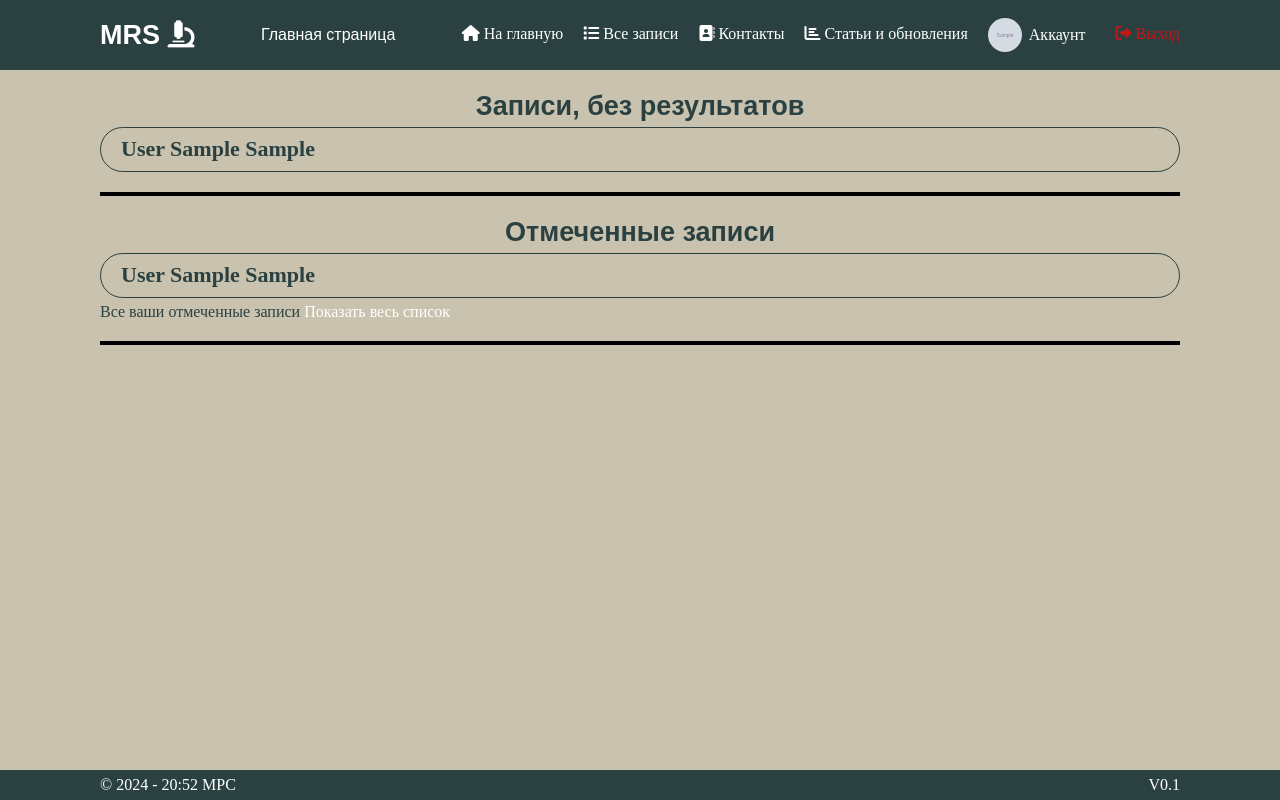
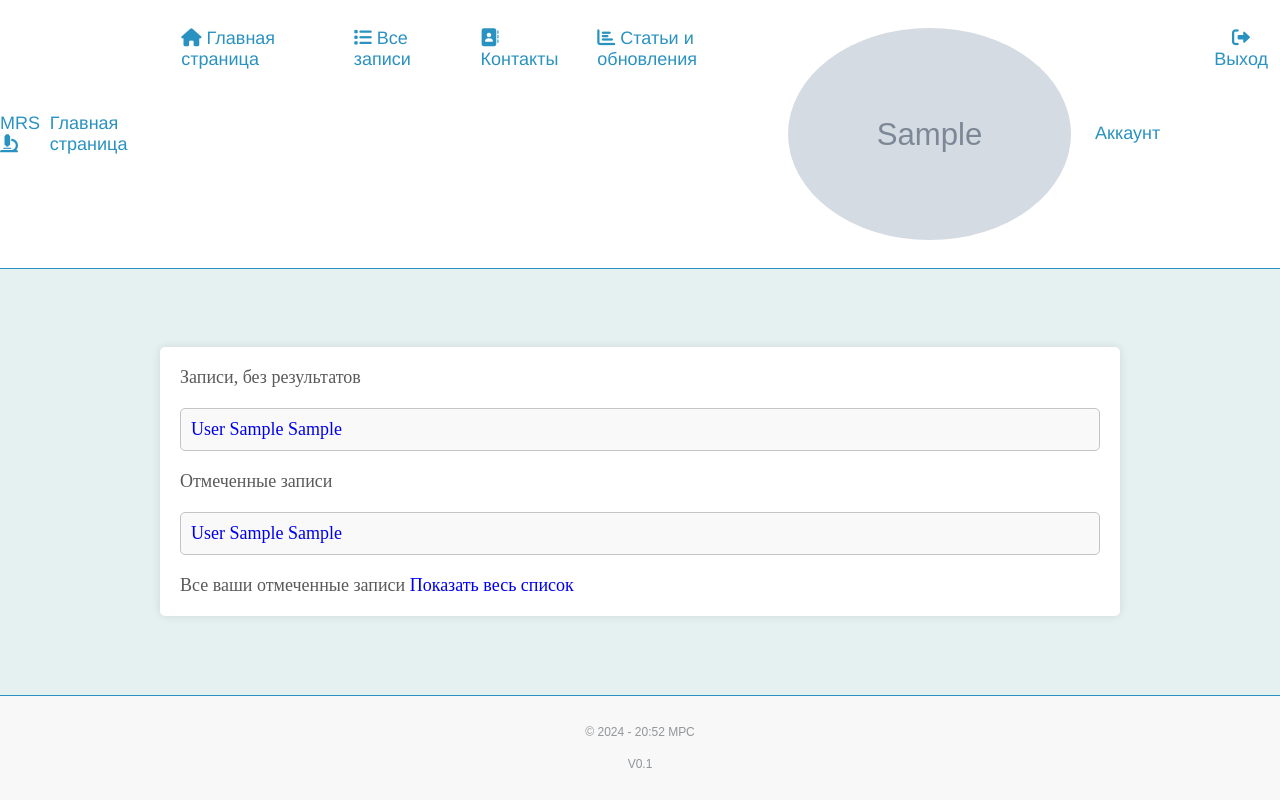
Before and after one commit to skolavsky/diplom_mrs, a Django app: page / in a window 1280 px wide. Run offline with Django 4.2, Linux system fonts and the light colour scheme; a user stored in the database is signed in; tables that the repository leaves empty hold one stand-in row (values such as "Sample post"); grey boxes marked "Sample" are stand-in pictures; some libraries are stand-ins or nearby versions.

Commit message:
updates: base/style
обновил фронт для базовой страницы, а также сделал стили(новые классы)

```diff
--- a/mrs_proj/web_handler/static/css/styles_base.css
+++ b/mrs_proj/web_handler/static/css/styles_base.css
@@ -1,208 +1,191 @@
+/* Основные стили */
+html {
+    font-size: 18px; /* базовый размер шрифта */
+}
+
+body {
+    position: relative;
+    background-color: #046C7A1A;
+    color: #5a5a5a;
+}
+
 .wrapper {
-    min-height: 100vh;
     display: flex;
     flex-direction: column;
-    justify-content: space-between;
+    min-height: 100vh;
 }
 
-hr {
-    border: none; /* Убираем стандартную границу */
-    height: 4px; /* Высота линии */
-    background-color: black; /* Цвет линии */
-    margin: 20px 0; /* Отступы сверху и снизу */
+.header {
+    background-color: #ffffff;
+    border-bottom: 1px solid #2a92c0;
+    padding: 20px 0;
 }
 
-.wrapp {
-    max-width: 1440px;
-    height: 100%;
-    margin: auto 100px;
-
+.header .wrapp {
     display: flex;
     justify-content: space-between;
     align-items: center;
 }
 
-.avatar-container {
-    display: flex;
-    align-items: center; /* Выравниваем содержимое по вертикали */
-}
-
-.avatar {
-    border-radius: 70%; /* Делаем изображение круглым */
-    width: 34px; /* Устанавливаем размеры изображения */
-    height: 34px;
-    margin-right: 7px; /* Добавляем небольшой отступ между изображением и текстом */
-}
-
-
-a {
-    color: #FFF;
-}
-
-a:hover {
-    border-bottom: 1px solid #FFF;
-}
-
-/* --- header --- */
-.header {
-    height: 70px;
-
-    background-color: #2B4141;
-    color: #FFF;
-}
-
-.header h1 {
-    font: 700 27px/120% Arial, "Helvetica Neue", Helvetica, sans-serif;
+.header h1 a {
+    color: #2a92c0;
+    font-family: "Helvetica Neue", Helvetica, Arial, sans-serif;
+    text-decoration: none;
 }
 
 .header h2 {
-    font-family: Arial, "Helvetica Neue", Helvetica, sans-serif;
+    color: #2a92c0;
+    font-family: "Helvetica Neue", Helvetica, Arial, sans-serif;
 }
 
-.header .menu {
-    height: 20px;
+.menu {
     display: flex;
-    gap: 20px;
+    gap: 15px;
 }
 
-/* --- footer --- */
+.menu a {
+    color: #2a92c0;
+    font-family: "Helvetica Neue", Helvetica, Arial, sans-serif;
+    text-decoration: none;
+    padding: 8px 12px;
+}
+
+.menu a:hover {
+    background-color: #2a92c0;
+    color: #ffffff;
+    border-radius: 5px;
+}
+
+.avatar-container {
+    display: flex;
+    align-items: center;
+}
+
+.avatar-container img.avatar {
+    border-radius: 50%;
+    margin-right: 10px;
+}
+
+.account-link {
+    color: #2a92c0;
+    text-decoration: none;
+}
+
+.logout-form {
+    margin-left: 15px;
+}
+
+.logout-form .menu-button {
+    background: none;
+    border: none;
+    color: #2a92c0;
+    font-family: "Helvetica Neue", Helvetica, Arial, sans-serif;
+    cursor: pointer;
+    padding: 8px 12px;
+}
+
+.logout-form .menu-button:hover {
+    background-color: #2a92c0;
+    color: #ffffff;
+    border-radius: 5px;
+}
+
+.messages {
+    list-style: none;
+    padding: 0;
+    margin: 20px;
+}
+
+.messages li {
+    background-color: #046C7A1A;
+    color: #5a5a5a;
+    padding: 10px;
+    border-radius: 5px;
+    position: relative;
+    margin-bottom: 10px;
+}
+
+.messages li a.close {
+    position: absolute;
+    top: 10px;
+    right: 10px;
+    text-decoration: none;
+    color: #ff0000;
+}
+
+.main {
+    flex-grow: 1;
+    display: flex;
+    align-items: center;
+    justify-content: center;
+    padding: 20px;
+}
+
+.main .container {
+    width: 100%;
+    max-width: 960px;
+    padding: 20px;
+    background-color: #ffffff;
+    border-radius: 5px;
+    box-shadow: 0 0 10px rgba(0,0,0,0.1);
+}
+
 .footer {
-    height: 30px;
-    background-color: #2B4141;
-    color: #FFF;
-    position: fixed;
-    flex: 1;
-    bottom: 0;
-    width: 100%;
+    background-color: #f8f8f8;
+    padding: 20px 0;
+    text-align: center;
+    border-top: 1px solid #2a92c0;
+}
+
+.footer .wrapp {
+    display: flex;
+    flex-direction: column;
+    align-items: center;
 }
 
 .footer p {
-    color: #FFF;
+    margin: 5px 0;
+    font: 400 12px/22px "Arial", sans-serif;
+    color: #171C2673;
 }
 
-/* --- main --- */
-.main {
-    flex: 1; /* Этот блок будет занимать все доступное пространство между шапкой и футером */
-    padding: 20px 0;
-    background-color: #C8C2AE;
-    color: #2B4141;
+/* Стили для списков и элементов списка */
+.list {
+    list-style: none;
+    padding: 0;
+    margin: 20px 0;
 }
 
-.container {
-    max-width: 1440px;
-    min-height: 100%;
-    margin: 0 100px;
+.list li {
+    margin-bottom: 10px;
 }
 
-.container h3 {
-    width: 100%;
-    text-align: center;
-
-    font: 700 27px/120% Arial, "Helvetica Neue", Helvetica, sans-serif;
+.list_item {
+    display: flex;
+    align-items: center;
+    padding: 10px;
+    background-color: #f9f9f9;
+    border: 1px solid #c2c5c8;
+    border-radius: 5px;
+    transition: background-color 0.3s;
 }
 
-.list {
-    width: 100%;
+.list_item:hover {
+    background-color: #e8f4f9;
 }
 
-.list .list_item {
-    width: 100%;
-
-    padding: 8px 20px;
-    margin: 5px 0;
-
-    font: 700 22px/120% 'Times New Roman', Times, serif;
-
-    border: 1px solid #2B4141;
-    color: #2B4141;
-    border-radius: 25px;
+.list_item a {
+    text-decoration: none;
+    color: #2a92c0;
+    font-family: "Helvetica Neue", Helvetica, Arial, sans-serif;
+    font-size: 16px;
 }
 
-.list .list_item:hover {
-    background-color: #2B4141;
-    color: #FFF;
+.list_item a:hover {
+    text-decoration: underline;
 }
 
-/* messages css*/
-
-ul.messages {
-    margin: 10px 100px; /* Верхний и нижний отступ */
-    padding: 0;
-    list-style-type: none;
+.list_item a .fa {
+    margin-right: 8px;
+    color: #2a92c0;
 }
-
-ul.messages li.success,
-ul.messages li.warning,
-ul.messages li.error,
-ul.messages li.info {
-    margin: 10px 0; /* Верхний и нижний отступ */
-    padding: 14px 20px;
-    list-style: none;
-    color: #fff;
-}
-
-ul.messages li.success {
-    background: #81ce81;
-}
-
-ul.messages li.success a {
-    color: #0ac33e;
-}
-
-ul.messages li.error {
-    background: #a30029;
-    color: #e9828e;
-}
-
-ul.messages li.error a {
-    color: #e9828e;
-}
-
-ul.messages li.info {
-    background: #7da7e3;
-    color: #696b4e;
-}
-
-ul.messages li.info a {
-    color: #1586de;
-}
-
-ul.messages li.warning {
-    background: #de9404;
-}
-
-ul.messages li.warning a {
-    color: #f49000;
-}
-
-ul.messages li a.close {
-    margin: 0;
-    float: right;
-    opacity: 1;
-    border: 0;
-    box-shadow: none;
-    text-shadow: none;
-}
-
-.login-form {
-    float: left;
-}
-
-.menu-button {
-    background-color: transparent; /* Убираем фон у кнопки */
-    border: none; /* Убираем границу */
-    color: #c61515; /* Цвет текста кнопки */
-    cursor: pointer; /* Делаем указатель при наведении */
-    font-size: 16px; /* Размер шрифта */
-    margin: 0; /* Убираем отступы */
-    padding: 0; /* Убираем внутренние отступы */
-}
-
-.menu-button:hover {
-    color: #1812d3; /* Изменяем цвет текста при наведении */
-}
-
-.logout-form {
-    display: inline-block; /* Размещаем форму в строку с другими элементами */
-    margin-left: 10px; /* Добавляем небольшой отступ между кнопкой и другими элементами */
-}
--- a/mrs_proj/web_handler/templates/base.html
+++ b/mrs_proj/web_handler/templates/base.html
@@ -18,22 +18,13 @@
 <div class="wrapper">
 <header class="header">
     <div class="wrapp">
-        <h1><a href="{% url 'web_handler:home' %}">MRS <i class="fa-solid fa-microscope"></i>
-        </a></h1>
+        <h1><a href="{% url 'web_handler:home' %}">MRS <i class="fa-solid fa-microscope"></i></a></h1>
         <h2>{% block header %}{% endblock %}</h2>
         <nav class="menu">
-            <a href="{% url 'web_handler:home' %}">
-                <i class="fas fa-home"></i> На главную
-            </a>
-            <a href="{% url 'clients:client_list' %}">
-                <i class="fas fa-list"></i> Все записи
-            </a>
-            <a href="{% url 'web_handler:contacts' %}">
-                <i class="fas fa-address-book"></i> Контакты
-            </a>
-            <a href="{% url 'blog:post_list' %}">
-                <i class="fas fa-chart-bar"></i> Статьи и обновления
-            </a>
+            <a href="{% url 'web_handler:home' %}"><i class="fas fa-home"></i> Главная страница</a>
+            <a href="{% url 'clients:client_list' %}"><i class="fas fa-list"></i> Все записи</a>
+            <a href="{% url 'web_handler:contacts' %}"><i class="fas fa-address-book"></i> Контакты</a>
+            <a href="{% url 'blog:post_list' %}"><i class="fas fa-chart-bar"></i> Статьи и обновления</a>
             <div class="avatar-container">
                 {% if request.user.profile.photo %}
                     {% thumbnail request.user.profile.photo "32x32" crop="smart" as im %}
@@ -43,7 +34,7 @@
                 {% else %}
                     <p>No avatar uploaded yet.</p>
                 {% endif %}
-                <a href="{% url 'account_edit' %}" class="account-link"> Аккаунт </a>
+                <a href="{% url 'account_edit' %}" class="account-link">Аккаунт</a>
             </div>
             <form action="{% url 'logout' %}" method="post" class="logout-form">
                 {% csrf_token %}
@@ -52,7 +43,6 @@
         </nav>
     </div>
 </header>
-
 
 {% if messages %}
     <ul class="messages">
@@ -82,13 +72,12 @@
 
 <script src="//cdn.jsdelivr.net/npm/js-cookie@3.0.1/dist/js.cookie.min.js"></script>
 <script>
-    const csrftoken = Cookies.get('csrftoken'); // берём csrf токен от джанги из кук, через библиотеку для отправки
-    // с пост запросами
+    const csrftoken = Cookies.get('csrftoken'); // берём csrf токен от джанги из кук, через библиотеку для отправки с пост запросами
     document.addEventListener('DOMContentLoaded', (event) => {
         // DOM loaded
         {% block domready %}
         {% endblock %}
-    })
+    });
 
     document.addEventListener('DOMContentLoaded', function () {
         // Получаем все кнопки закрытия уведомлений
```
Also changed, not shown: mrs_proj/blog/static/css/posts_styles.css (added, +90 -0 lines). Lines whose indentation alone changed are shown as unchanged.
